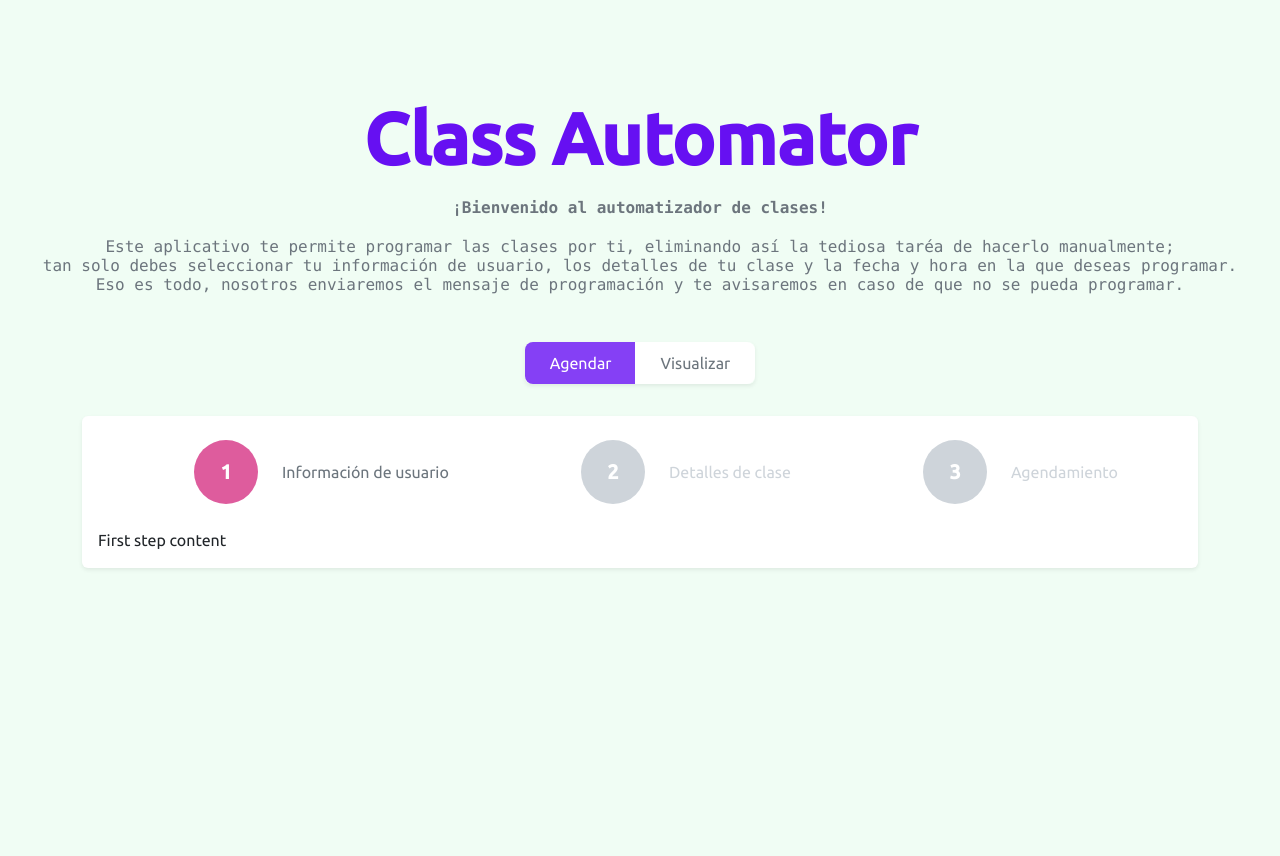
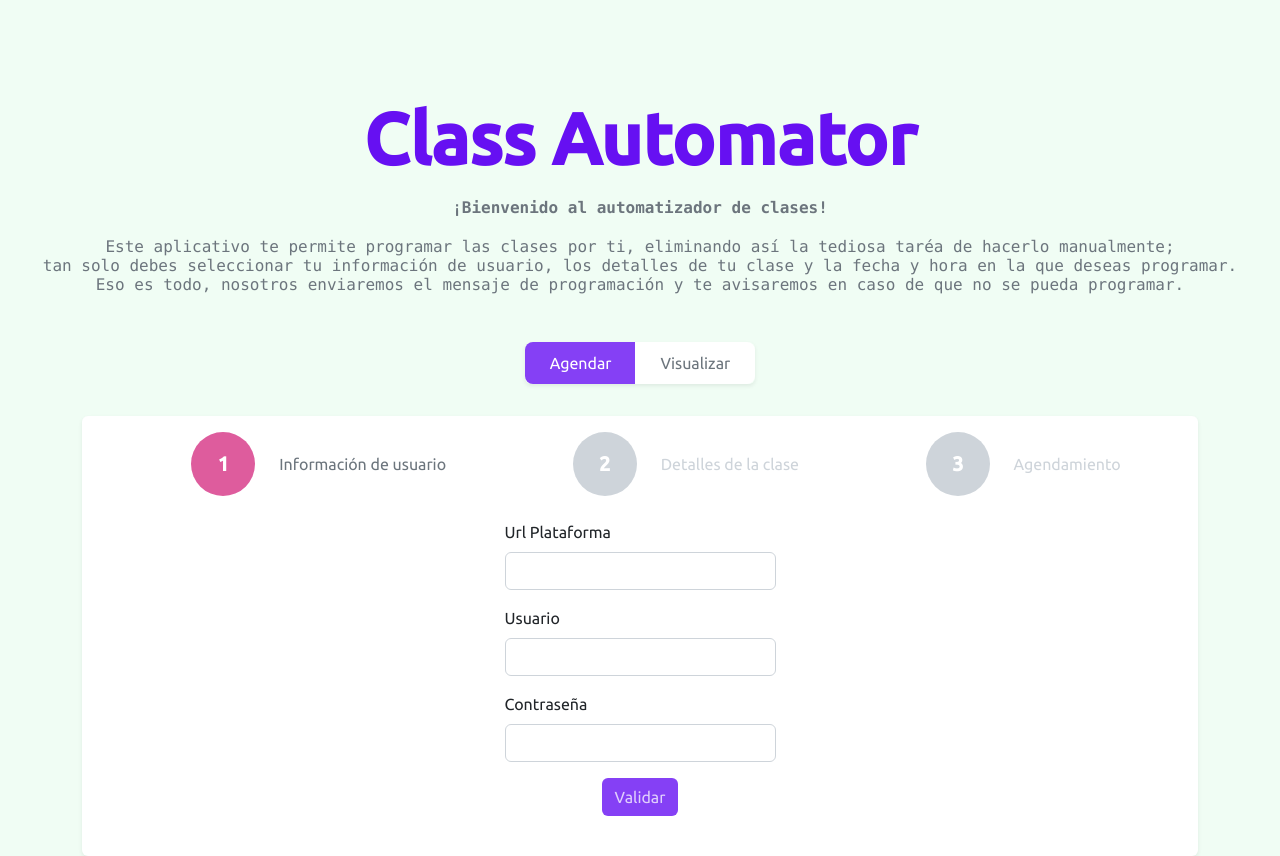
Before and after one commit to kevocde/class-automator, a Vue app in the folder public/: page / in a window 1280 px wide. Before the commit the page ends 800 px from the top, so only its background shows below. Built offline with nearby package versions, Linux system fonts and the light colour scheme.

Commit message:
[created] formularios de usuario y detalles de la clase

```diff
--- a/public/src/components/Stepper.vue
+++ b/public/src/components/Stepper.vue
@@ -1,66 +1,104 @@
 <script>
-const ACTIVE_CLASS = 'active'
+import UserInformationForm from "@/components/forms/UserInformationForm.vue";
+import ClassDetailsForm from "@/components/forms/ClassDetailsForm.vue";
+
+const ACTIVE_CLASS = "active";
 
 export default {
   data() {
     return {
-      steps: []
-    }
+      steps: [],
+    };
   },
   methods: {
     activeStep(key) {
-      this.steps.forEach(({ activator, content, active }, step_key) => {
-        let action = (key !== step_key) ? 'remove' : 'add'
+      this.steps.forEach(({ activator, content }, step_key) => {
+        let action = key !== step_key ? "remove" : "add";
 
-        activator.classList[action](ACTIVE_CLASS)
-        content.classList[action](ACTIVE_CLASS)
-      })
+        activator.classList[action](ACTIVE_CLASS);
+        content.classList[action](ACTIVE_CLASS);
+      });
     },
     loadSteps() {
-      const activators = document.querySelectorAll('.stepper .stepper-header .stepper-header-item')
-      const contents = document.querySelectorAll('.stepper .stepper-content .stepper-content-option')
+      const activators = document.querySelectorAll(
+        ".stepper .stepper-header .stepper-header-item"
+      );
+      const contents = document.querySelectorAll(
+        ".stepper .stepper-content .stepper-content-option"
+      );
 
       activators.forEach((value, key) => {
-        value.addEventListener('click', () => { this.activeStep(key) })
+        value.addEventListener("click", () => {
+          this.activeStep(key);
+        });
 
         this.steps.push({
           activator: value,
           content: contents[key],
-          active: false
-        })
-      })
+          active: false,
+        });
+      });
     },
     loadDefaultStep() {
       /** @todo Add url interaction, for example: when the url contains "#step-1", active the step 1  */
-      this.activeStep(0)
-    }
+      this.activeStep(0);
+    },
   },
   mounted() {
-    this.loadSteps()
-    this.loadDefaultStep()
-  }
-}
+    this.loadSteps();
+    this.loadDefaultStep();
+  },
+  components: {UserInformationForm, ClassDetailsForm},
+};
 </script>
 
 <template>
   <div class="stepper">
     <ul class="d-flex gap-1 w-100 stepper-header">
-      <li class="flex-fill py-2 d-flex align-items-center justify-content-center stepper-header-item">
-        <div class="rounded-circle d-flex justify-content-center align-items-center fs-5 fw-bold header-item-circle"><span>1</span></div>
-        <div class="ps-4 header-item-label"><span>Información de usuario</span></div>
+      <li
+        class="flex-fill d-flex align-items-center justify-content-center stepper-header-item"
+      >
+        <div
+          class="rounded-circle d-flex justify-content-center align-items-center fs-5 fw-bold header-item-circle"
+        >
+          <span>1</span>
+        </div>
+        <div class="ps-4 header-item-label">
+          <span>Información de usuario</span>
+        </div>
       </li>
-      <li class="flex-fill py-2 d-flex align-items-center justify-content-center stepper-header-item">
-        <div class="rounded-circle d-flex justify-content-center align-items-center fs-5 fw-bold header-item-circle"><span>2</span></div>
-        <div class="ps-4 header-item-label"><span>Detalles de clase</span></div>
+      <li
+        class="flex-fill d-flex align-items-center justify-content-center stepper-header-item"
+      >
+        <div
+          class="rounded-circle d-flex justify-content-center align-items-center fs-5 fw-bold header-item-circle"
+        >
+          <span>2</span>
+        </div>
+        <div class="ps-4 header-item-label"><span>Detalles de la clase</span></div>
       </li>
-      <li class="flex-fill py-2 d-flex align-items-center justify-content-center stepper-header-item">
-        <div class="rounded-circle d-flex justify-content-center align-items-center fs-5 fw-bold header-item-circle"><span>3</span></div>
+      <li
+        class="flex-fill d-flex align-items-center justify-content-center stepper-header-item"
+      >
+        <div
+          class="rounded-circle d-flex justify-content-center align-items-center fs-5 fw-bold header-item-circle"
+        >
+          <span>3</span>
+        </div>
         <div class="ps-4 header-item-label"><span>Agendamiento</span></div>
       </li>
     </ul>
     <div class="d-flex stepper-content">
-      <div class="stepper-content-option">First step content</div>
-      <div class="stepper-content-option">Second step content</div>
+      <div class="stepper-content-option">
+        <div class="d-flex justify-content-center py-2">
+          <UserInformationForm class="w-25" />
+        </div>
+      </div>
+      <div class="stepper-content-option">
+        <div class="d-flex justify-content-center py-2">
+          <ClassDetailsForm class="w-50" />
+        </div>
+      </div>
       <div class="stepper-content-option">Third step content</div>
     </div>
   </div>
@@ -97,10 +135,9 @@ export default {
 
   .stepper-content
     .stepper-content-option
-      display: none
+      display: none !important
 
       &.active
-        display: block
+        display: block !important
         width: 100%
-
 </style>
--- /dev/null
+++ b/public/src/components/forms/ClassDetailsForm.vue
@@ -0,0 +1,49 @@
+<script>
+export default {}
+</script>
+
+<template>
+  <form>
+    <div class="row mb-3">
+      <div class="col">
+        <label for="class-lang" class="form-label">Idioma</label>
+        <select id="class-lang" class="form-select">
+          <option value="en">Inglés</option>
+          <option value="pt">Portugués</option>
+        </select>
+      </div>
+      <div class="col">
+        <label for="class-level" class="form-label">Nivel</label>
+        <select id="class-level" class="form-select"></select>
+      </div>
+    </div>
+    <div class="row mb-3">
+      <div class="col">
+        <label for="class-headquarter" class="form-label">Sede</label>
+        <select id="class-headquarter" class="form-select"></select>
+      </div>
+    </div>
+    <div class="row mb-3">
+      <div class="col">
+        <label for="class-details" class="form-label">Unidad y/o avance</label>
+        <textarea id="class-details" class="form-control"></textarea>
+      </div>
+    </div>
+    <div class="mb-3 d-flex justify-content-center">
+      <button class="btn btn-validate">Continuar</button>
+    </div>
+  </form>
+</template>
+
+<style scoped lang="sass">
+@import "~bootstrap/scss/bootstrap-utilities.scss"
+
+.btn-validate
+  background-color: $indigo-400
+  color: $indigo-100
+
+  &:hover, &:focus
+    background-color: $indigo-500
+    color: $indigo-100
+
+</style>
--- /dev/null
+++ b/public/src/components/forms/UserInformationForm.vue
@@ -0,0 +1,36 @@
+<script>
+export default {}
+</script>
+
+<template>
+  <form>
+    <div class="mb-3">
+      <label for="url-platform" class="form-label">Url Plataforma</label>
+      <input type="url" class="form-control" id="url-platform" />
+    </div>
+    <div class="mb-3">
+      <label for="user-platform" class="form-label">Usuario</label>
+      <input type="text" class="form-control" id="user-platform" />
+    </div>
+    <div class="mb-3">
+      <label for="pass-platform" class="form-label">Contraseña</label>
+      <input type="password" class="form-control" id="pass-platform" />
+    </div>
+    <div class="mb-3 d-flex justify-content-center">
+      <button class="btn btn-validate">Validar</button>
+    </div>
+  </form>
+</template>
+
+<style scoped lang="sass">
+@import "~bootstrap/scss/bootstrap-utilities.scss"
+
+.btn-validate
+  background-color: $indigo-400
+  color: $indigo-100
+
+  &:hover, &:focus
+    background-color: $indigo-500
+    color: $indigo-100
+
+</style>
```
Also changed, not shown: public/.eslintrc.cjs.
